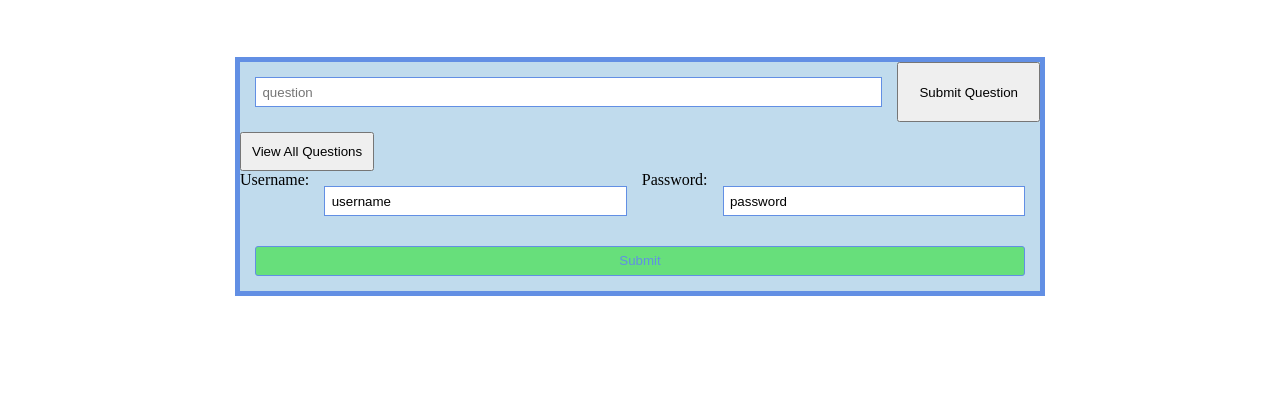
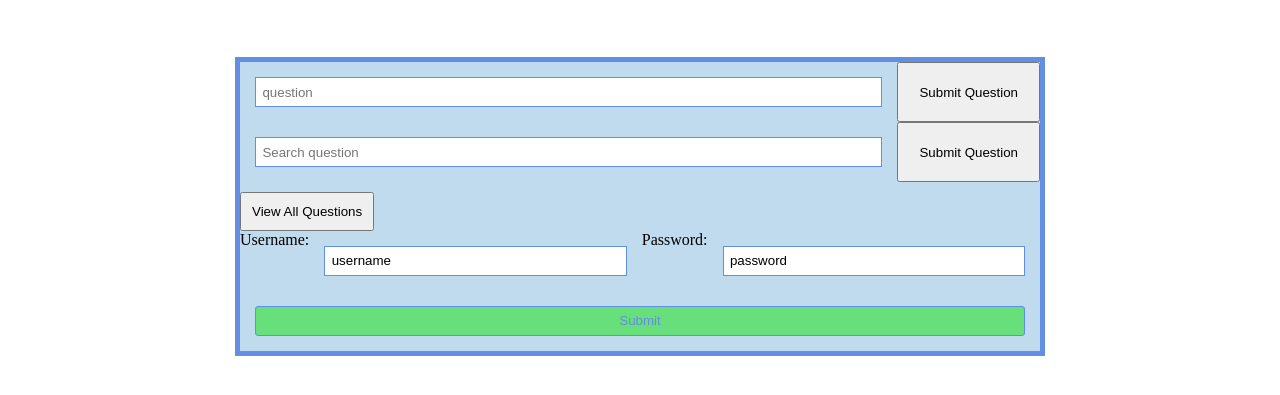
Before and after one commit to fatimairfanahmed/SWE-FP-WEBAPP, a website: page index.html in a window 1280 px wide. Shown: the part 61-456 px from the top of the page. Drawn offline with Linux system fonts and the light colour scheme; some icons are missing.

Commit message:
finish search endpoint

```diff
--- a/index.html
+++ b/index.html
@@ -25,10 +25,15 @@
         <button type="submit" class="button">Submit Question</button>
       </form>
 
+      <form action="/searchQuestion" method="GET">
+        <input type="text" name="questionText" placeholder="Search question" required />
+        <button type="submit" class="button">Submit Question</button>
+      </form>
 
       <form action="/all.html" method="GET" style="padding-top: 10px;">
         <button type="submit" style="padding: 10px;">View All Questions</button>
       </form>
+
 
       <form action="/verifyLogin" >
         <label for="Username">Username:</label><br>
```
Also changed, not shown: all.html (+1 -0 lines), 17 other files.
